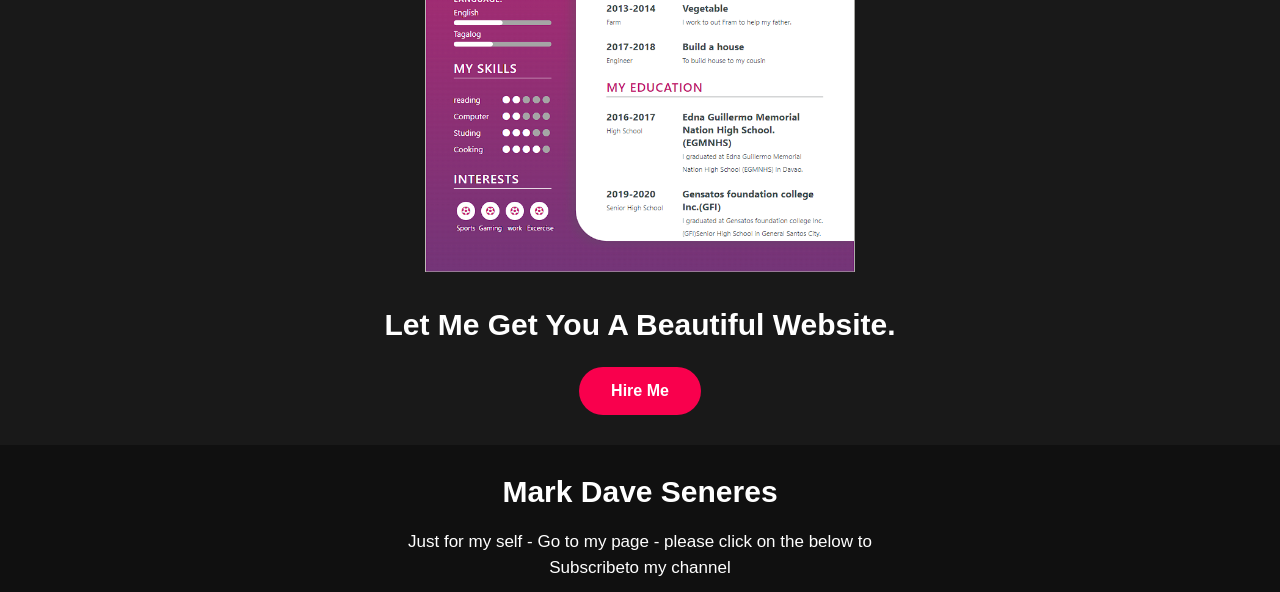
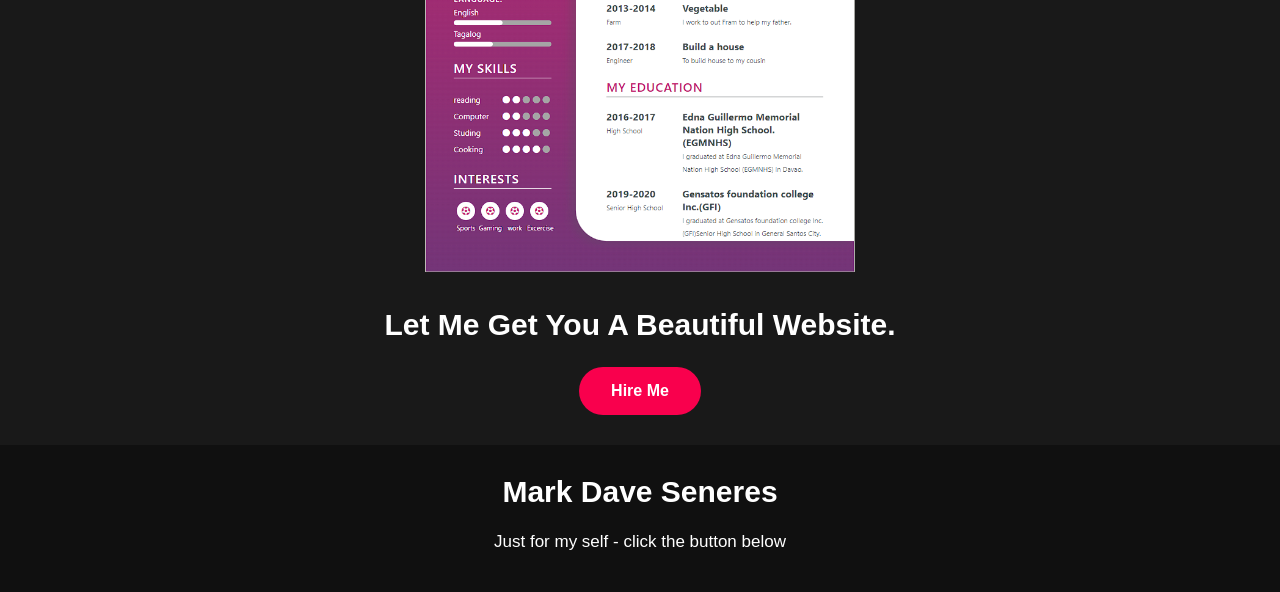
Before and after one commit to MarkSeneres/MarkSeneres.github.io, a plain HTML site: page index.html in a window 1280 px wide. Shown: the part 2345-2937 px from the top of the page. Drawn offline with Linux system fonts and the light colour scheme.

Commit message:
rename Go to my page to  please click on the below

```diff
--- a/index.html
+++ b/index.html
@@ -115,8 +115,7 @@
     <!-----footer start------>
     <footer>
       <p>Mark Dave Seneres</p>
-      <p>Just for my self - Go to my page - please click on the below
-      to Subscribeto my channel</p>
+      <p>Just for my self - click the button below</p>
       <br>
       <div class="social">
         <a href="#"><i class="fa-brands fa-facebook-f"></i></a>
```
